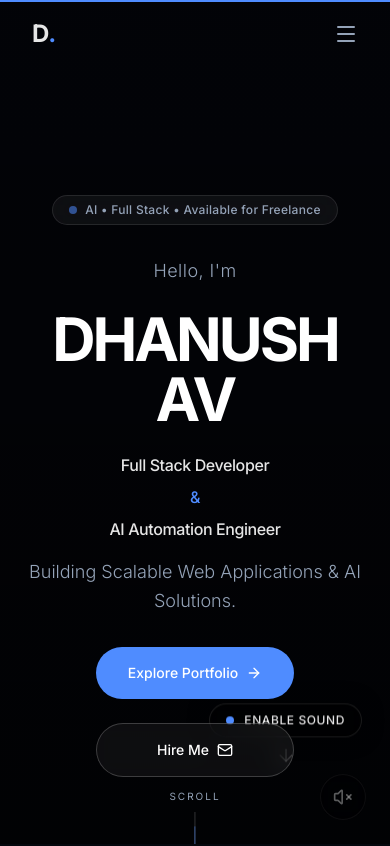
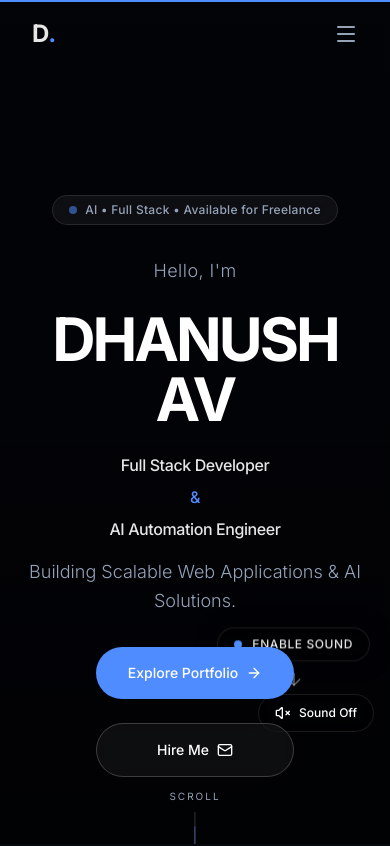
Before and after one commit to dhanush200322/PORT, a Next.js app: page / in a window 390 px wide. Shown: the top 846 px of the page. Built offline with nearby package versions, Linux system fonts and the light colour scheme.

Commit message:
style: optimize sound button visibility and placement for mobile

```diff
--- a/src/components/hero/HeroVideo.tsx
+++ b/src/components/hero/HeroVideo.tsx
@@ -206,7 +206,7 @@ export default function HeroVideo() {
       </motion.div>
 
       {/* Sound Toggle Button */}
-      <div className="absolute bottom-6 right-6 lg:bottom-8 lg:right-8 z-50 pointer-events-auto flex flex-col items-end">
+      <div className="absolute bottom-28 right-4 md:bottom-6 md:right-6 lg:bottom-8 lg:right-8 z-50 pointer-events-auto flex flex-col items-end">
 
         {/* Sleek, Professional Sound Indicator */}
         {isMuted && (
@@ -217,7 +217,7 @@ export default function HeroVideo() {
               opacity: { delay: 1.0, duration: 0.8 },
               y: { repeat: Infinity, duration: 2, ease: "easeInOut" }
             }}
-            className="flex flex-col items-center mb-4 pointer-events-none mr-1 sm:mr-2"
+            className="flex flex-col items-center mb-3 md:mb-4 pointer-events-none mr-1 md:mr-2"
           >
             <div className="bg-black/40 backdrop-blur-md text-white/90 text-xs sm:text-sm font-medium px-4 py-2 sm:px-5 sm:py-2.5 rounded-full border border-white/10 shadow-[0_0_20px_rgba(0,0,0,0.5)] whitespace-nowrap tracking-wider flex items-center gap-2.5">
               <span className="relative flex h-2 w-2">
@@ -239,18 +239,18 @@ export default function HeroVideo() {
         <button
           onClick={toggleMute}
           suppressHydrationWarning
-          className="group flex items-center gap-0 hover:gap-3 px-3 py-3 sm:px-4 sm:py-3 rounded-full bg-black/20 hover:bg-black/60 backdrop-blur-md border border-white/5 hover:border-white/10 text-white/50 hover:text-white transition-all duration-300 overflow-hidden"
+          className="group flex items-center gap-2 md:gap-0 md:hover:gap-3 px-4 py-2.5 md:px-3 md:py-3 lg:px-4 lg:py-3 rounded-full bg-black/40 md:bg-black/20 hover:bg-black/60 backdrop-blur-md border border-white/10 md:border-white/5 hover:border-white/10 text-white md:text-white/50 hover:text-white transition-all duration-300 overflow-hidden"
           aria-label={isMuted ? "Unmute video" : "Mute video"}
         >
           {isMuted ? (
             <>
-              <VolumeX className="w-5 h-5 opacity-70 group-hover:opacity-100 shrink-0" />
-              <span className="text-sm font-medium opacity-0 max-w-0 group-hover:max-w-xs group-hover:opacity-70 transition-all duration-300 whitespace-nowrap overflow-hidden">Sound Off</span>
+              <VolumeX className="w-4 h-4 md:w-5 md:h-5 opacity-100 md:opacity-70 group-hover:opacity-100 shrink-0" />
+              <span className="text-xs md:text-sm font-medium opacity-100 max-w-full md:opacity-0 md:max-w-0 group-hover:max-w-xs group-hover:opacity-70 transition-all duration-300 whitespace-nowrap overflow-hidden">Sound Off</span>
             </>
           ) : (
             <>
-              <Volume2 className="w-5 h-5 text-primary opacity-70 group-hover:opacity-100 shrink-0" />
-              <span className="text-sm font-medium text-white opacity-0 max-w-0 group-hover:max-w-xs group-hover:opacity-100 transition-all duration-300 whitespace-nowrap overflow-hidden">Sound On</span>
+              <Volume2 className="w-4 h-4 md:w-5 md:h-5 text-primary opacity-100 md:opacity-70 group-hover:opacity-100 shrink-0" />
+              <span className="text-xs md:text-sm font-medium text-white opacity-100 max-w-full md:opacity-0 md:max-w-0 group-hover:max-w-xs group-hover:opacity-100 transition-all duration-300 whitespace-nowrap overflow-hidden">Sound On</span>
             </>
           )}
         </button>
```
